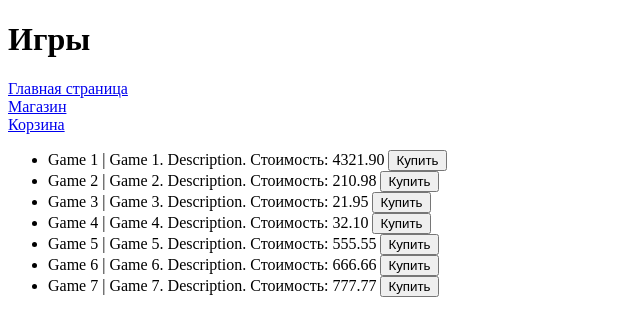
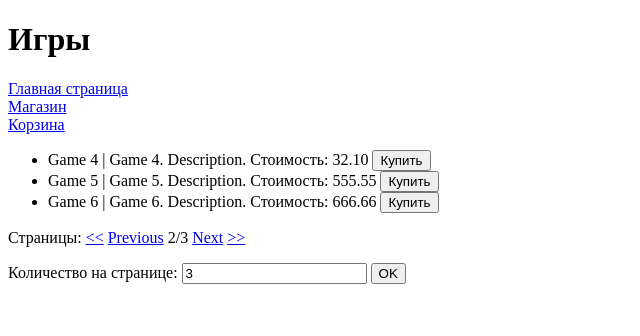
Before and after one commit to OrlandV/Module19, a Django app: page /platform/games/?per_page=3&page=2 in a window 1280 px wide. Shown: the top 336 px of the page, without its empty margins (0-640 px from the left). Run offline with Django 5.2, Linux system fonts and the light colour scheme; data comes from the database, SQL or seed files in the repository; both versions use the stored data as it was after the commit; parts of the project's set-up code (start-up, migrations or seed data) failed here and were passed over.

Commit message:
Module 19. Task 5.

```diff
--- a/GameShopUrban/GameShopUrban/settings.py
+++ b/GameShopUrban/GameShopUrban/settings.py
@@ -37,6 +37,7 @@ INSTALLED_APPS = [
     'django.contrib.sessions',
     'django.contrib.messages',
     'django.contrib.staticfiles',
+    'django.core.paginator',
     'task1'
 ]
 
--- a/GameShopUrban/task1/views.py
+++ b/GameShopUrban/task1/views.py
@@ -1,4 +1,5 @@
 from django.shortcuts import render
+from django.core.paginator import Paginator
 from .forms import *
 from .models import *
 
@@ -11,9 +12,14 @@ def platform(request):
 
 
 def games(request):
+    if not (per_page := request.POST.get('per_page')):
+        per_page = request.GET.get('per_page')
+    per_page = int(per_page) if per_page is not None and per_page.isdigit() else 3
+    paginator = Paginator(Game.objects.all(), per_page)
+    page_number = request.GET.get('page')
     context = {
         'title': 'Игры',
-        'items': Game.objects.all()
+        'page_games': paginator.get_page(page_number)
     }
     return render(request, 'games.html', context)
 
--- a/GameShopUrban/templates/games.html
+++ b/GameShopUrban/templates/games.html
@@ -1,4 +1,19 @@
 {% extends "menu.html" %}{% block content %}
     <ul>
-{% for item in items %}        <li>{{item.title}} | {{item.description}} Стоимость: {{item.cost}} <button>Купить</button></li>
-{% endfor %}    </ul>{% endblock %}
+{% for item in page_games %}        <li>{{item.title}} | {{item.description}} Стоимость: {{item.cost}} <button>Купить</button></li>
+{% endfor %}    </ul>
+    <div class="pagination">
+        <p>
+            Страницы: {% if page_games.has_previous %}<a href="?per_page={{ page_games.paginator.per_page }}&page=1"><<</a>
+            <a href="?per_page={{ page_games.paginator.per_page }}&page={{ page_games.previous_page_number }}">Previous</a>{% endif %}
+            {{ page_games.number }}/{{ page_games.paginator.num_pages }}{% if page_games.has_next %}
+            <a href="?per_page={{ page_games.paginator.per_page }}&page={{ page_games.next_page_number }}">Next</a>
+            <a href="?per_page={{ page_games.paginator.per_page }}&page={{ page_games.paginator.num_pages }}">>></a>{% endif %}
+        </p>
+        <form method="post">
+            {% csrf_token %}
+            <label>Количество на странице: </label>
+            <input type="number" name="per_page" min="1" value="{{ page_games.paginator.per_page }}">
+            <button type="submit">OK</button>
+        </form>
+    </div>{% endblock %}
```
Also changed, not shown: GameShopUrban/db.sqlite3.
